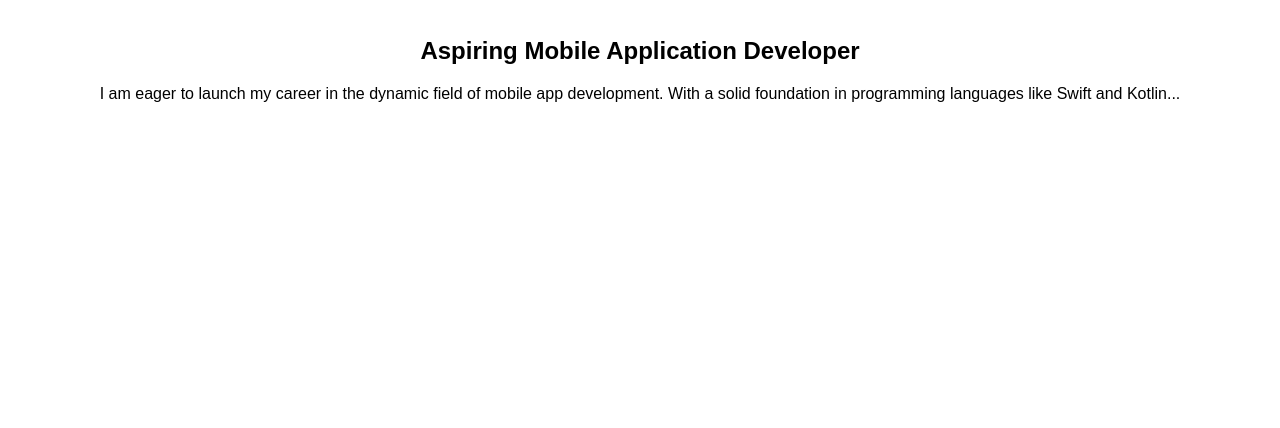
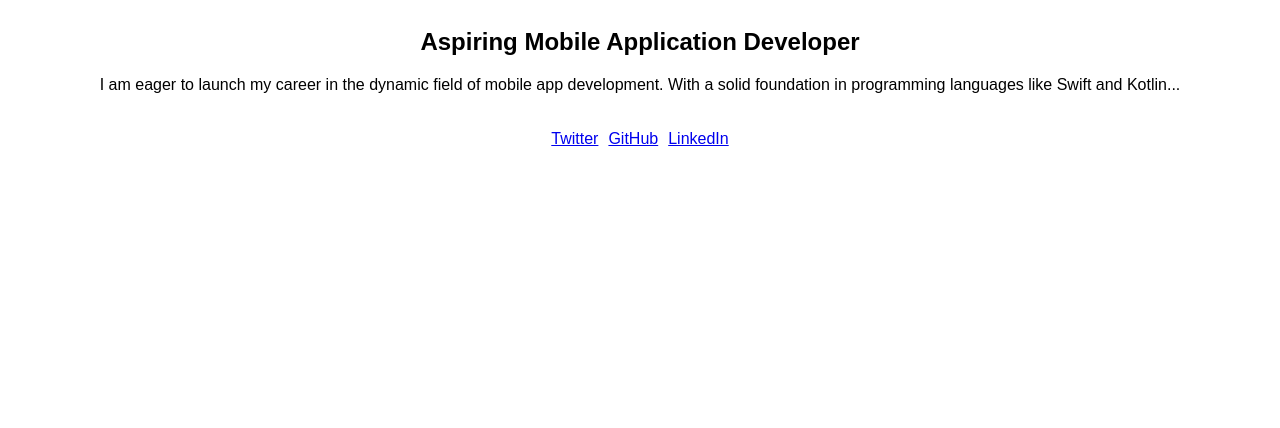
Before and after one commit to merthan6/merthan6.github.io, a plain HTML site: page index.html in a window 1280 px wide. Shown: the part 372-800 px from the top of the page. Drawn offline with Linux system fonts and the light colour scheme.

Commit message:
Update index.html

```diff
--- a/index.html
+++ b/index.html
@@ -16,9 +16,9 @@
             <p>I am eager to launch my career in the dynamic field of mobile app development. With a solid foundation in programming languages like Swift and Kotlin...</p>
         </div>
         <div class="social-links">
-            <a href="#" class="twitter-icon"></a>
-            <a href="#" class="github-icon"></a>
-            <a href="#" class="linkedin-icon"></a>
+            <a href="https://twitter.com/yourusername">Twitter</a>
+            <a href="https://github.com/yourusername">GitHub</a>
+            <a href="https://linkedin.com/in/yourusername">LinkedIn</a>
         </div>
     </div>
 </body>
```
